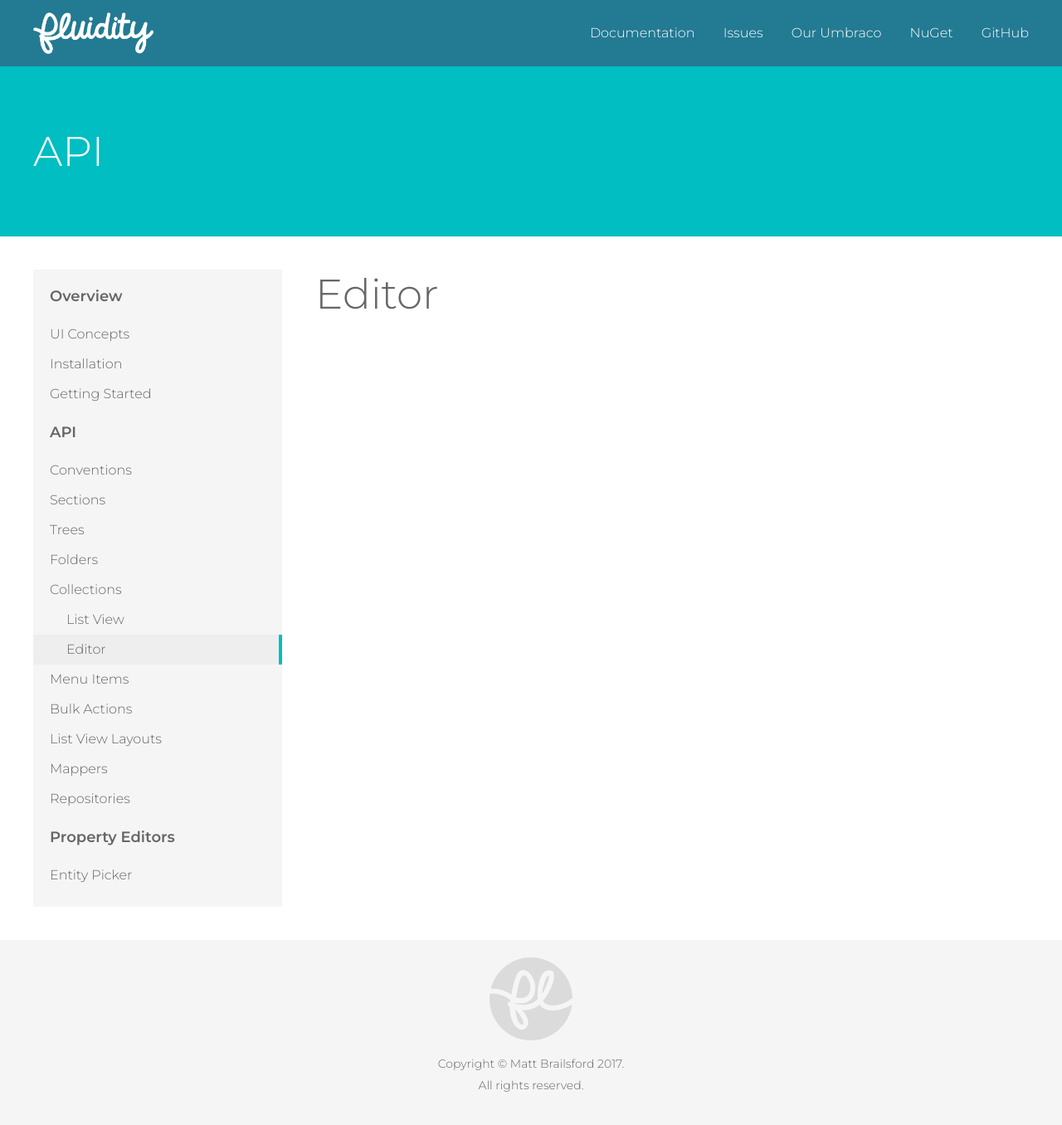
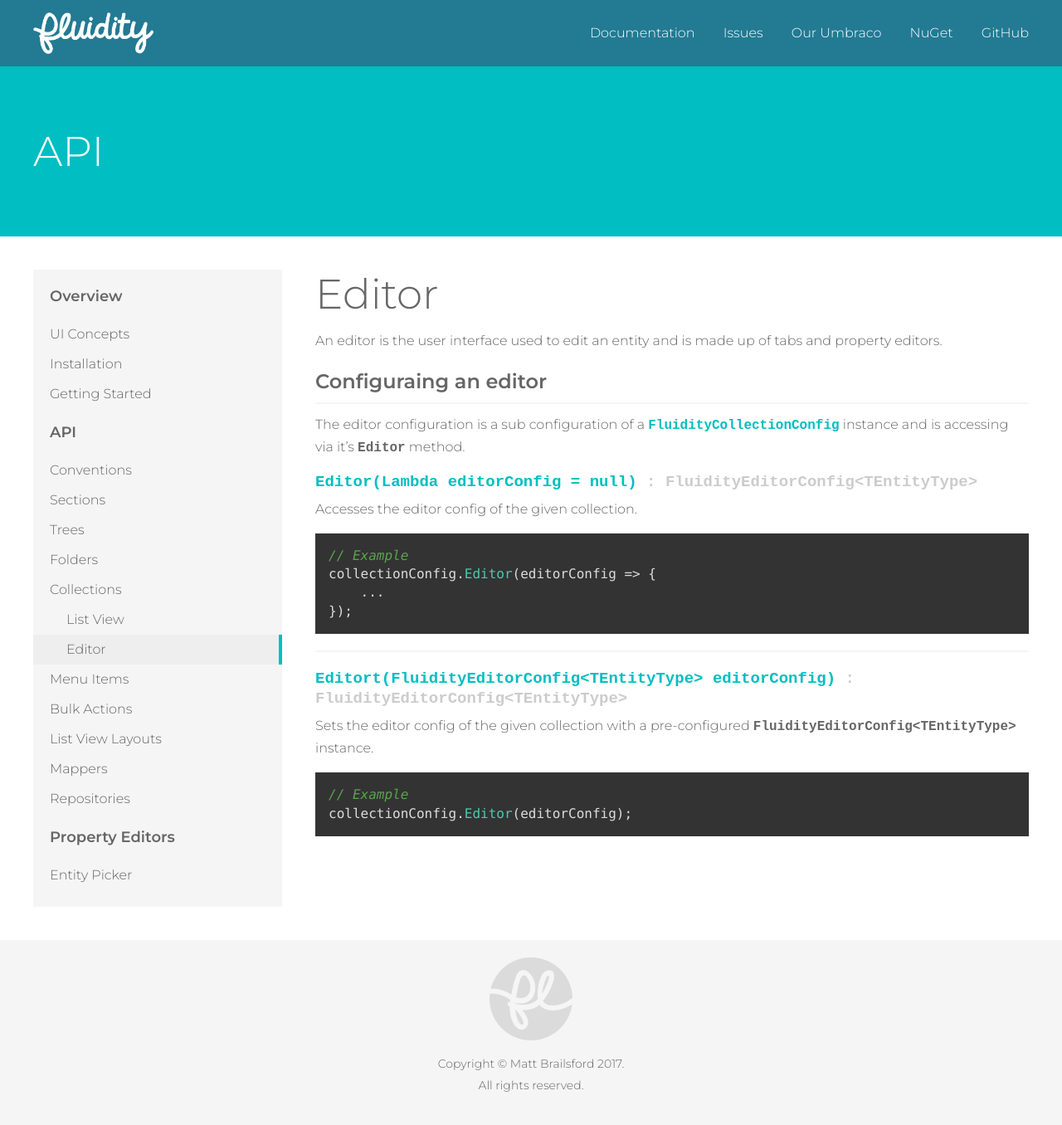
Before and after one commit to mattbrailsford/umbraco-fluidity, a Jekyll site: the page built from docs/_pages/02-api-04-collections-01-editor.md, in a window 1280 px wide. Shown: the whole page at 83% size. Built offline with Jekyll 4.4.1, drawn with Linux system fonts in a browser that asks for light colours.

Commit message:
Initial editor draft

`````diff
--- a/docs/_pages/02-api-04-collections-01-editor.md
+++ b/docs/_pages/02-api-04-collections-01-editor.md
@@ -4,3 +4,32 @@ section: API
 title: Editor
 permalink: /api/collections/editor/index.html
 ---
+
+An editor is the user interface used to edit an entity and is made up of tabs and property editors.
+
+### Configuraing an editor
+
+The editor configuration is a sub configuration of a [`FluidityCollectionConfig`]({{ site.baseurl }}/api/collections/) instance and is accessing via it's `Editor` method.
+
+#### Editor(Lambda editorConfig = null) *: FluidityEditorConfig&lt;TEntityType&gt;*
+{: .signature}
+
+Accesses the editor config of the given collection.
+
+````csharp
+// Example
+collectionConfig.Editor(editorConfig => {
+    ...
+});
+````
+---
+
+#### Editort(FluidityEditorConfig&lt;TEntityType&gt; editorConfig) *: FluidityEditorConfig&lt;TEntityType&gt;*
+{: .signature}
+
+Sets the editor config of the given collection with a pre-configured `FluidityEditorConfig<TEntityType>` instance.
+
+````csharp
+// Example
+collectionConfig.Editor(editorConfig);
+````
`````
Also changed, not shown: docs/_pages/02-api-04-collections-00-list-view.md (+18 -0 lines).
